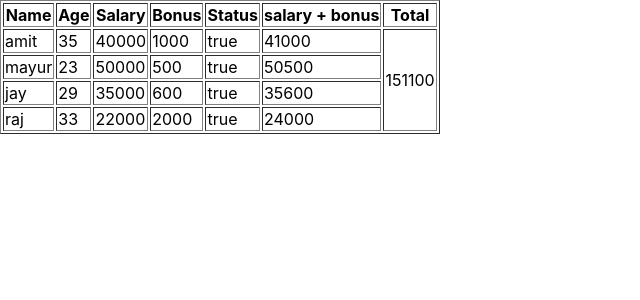
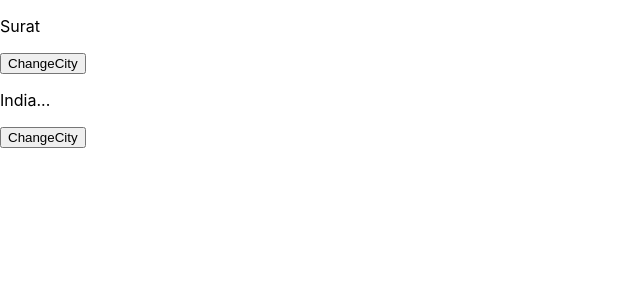
Before and after one commit to mitalitagadiya/project-1, a React (Create React App) app: page / in a window 1280 px wide. Shown: the top 300 px of the page, without its empty margins (0-640 px from the left). Built offline with nearby package versions, Linux system fonts and the light colour scheme.

Commit message:
component

```diff
--- a/src/App.js
+++ b/src/App.js
@@ -1,87 +1,18 @@
-import logo from './logo.svg';
-import './App.css';
-import Demo from './Component/Demo';
+import React, { Component } from 'react';
+import City from './Containers/City';
+import Country from './Containers/City';
+import Cityfun from './Containers/Cityfun';
+import Countryfun from './Containers/Cityfun';
 
-function App() {
-
-  let data =  [
-    {
-      name: "amit",
-      age: 35,
-      salary: 40000,
-      bonus: 1000,
-      status: true
-    },
-    {
-      name: "ajay",
-      age: 25,
-      salary: 38000,
-      bonus: 2000,
-      status: false
-    },
-    {
-      name: "mayur",
-      age: 23,
-      salary: 50000,
-      bonus: 500,
-      status: true
-    },
-    {
-      name: "jay",
-      age: 29,
-      salary: 35000,
-      bonus: 600,
-      status: true
-    },
-    {
-      name: "raj",
-      age: 33,
-      salary: 22000,
-      bonus: 2000,
-      status: true
-    },
-  ]
-
-  let fdata = data.filter((d, i) => d.status === true);
-
-  let ans = fdata.reduce((acc, d, i) => acc + d.salary + d.bonus ,0);
-
-  console.log(fdata);
-  console.log(ans);
-
-
-  return (
-    <div>
-      <table border="1">
-        <tr>
-          <th>Name</th>
-          <th>Age</th>
-          <th>Salary</th>
-          <th>Bonus</th>
-          <th>Status</th>
-          <th>salary + bonus</th>
-          <th>Total</th>
-
-        </tr>
-        {
-          fdata.map((d,i) => {
-            let {name, age, salary, bonus, status} = d;
-            return(
-              <tr key={i}>
-                <td>{name}</td>
-                <td>{age}</td>
-                <td>{salary}</td>
-                <td>{bonus}</td>
-                <td>{status.toString()}</td>
-                <td>{salary+bonus}</td>
-                {i === 0 ? <td rowSpan={4}>{ans}</td>: null}
-              </tr>
-            )
-          })
-        }
-      </table>
-    </div>
-  );
+class App extends Component {
+  render() {
+    return (
+      <div>
+        <City />
+        <Cityfun />
+      </div>
+    );
+  }
 }
 
 export default App;
--- /dev/null
+++ b/src/Containers/City.js
@@ -0,0 +1,29 @@
+import React, { Component } from 'react';
+
+class City extends Component {
+
+    constructor(props) {
+        super(props);
+
+        this.state = {
+            CityName : 'Surat'
+        }
+    }
+
+    ChangeCity = () => {
+        this.setState({
+            CityName : 'Mumbai'
+        });
+    }
+
+    render() {
+        return (
+            <div>
+                <p>{this.state.CityName}</p>
+                <button onClick={() => this.ChangeCity()}>ChangeCity</button>
+            </div>
+        );
+    }
+}
+
+export default City;
--- /dev/null
+++ b/src/Containers/Cityfun.js
@@ -0,0 +1,20 @@
+import React, { useState } from 'react';
+
+function Cityfun(props) {
+
+    const[CityName, setCityName] = useState('India...');
+
+    const ChangeCity = () => {
+        setCityName('US...');
+    }
+
+
+    return (
+        <div>
+                <p>{CityName}</p>
+                <button onClick={() => ChangeCity()}>ChangeCity</button>
+        </div>
+    );
+}
+
+export default Cityfun;
```
